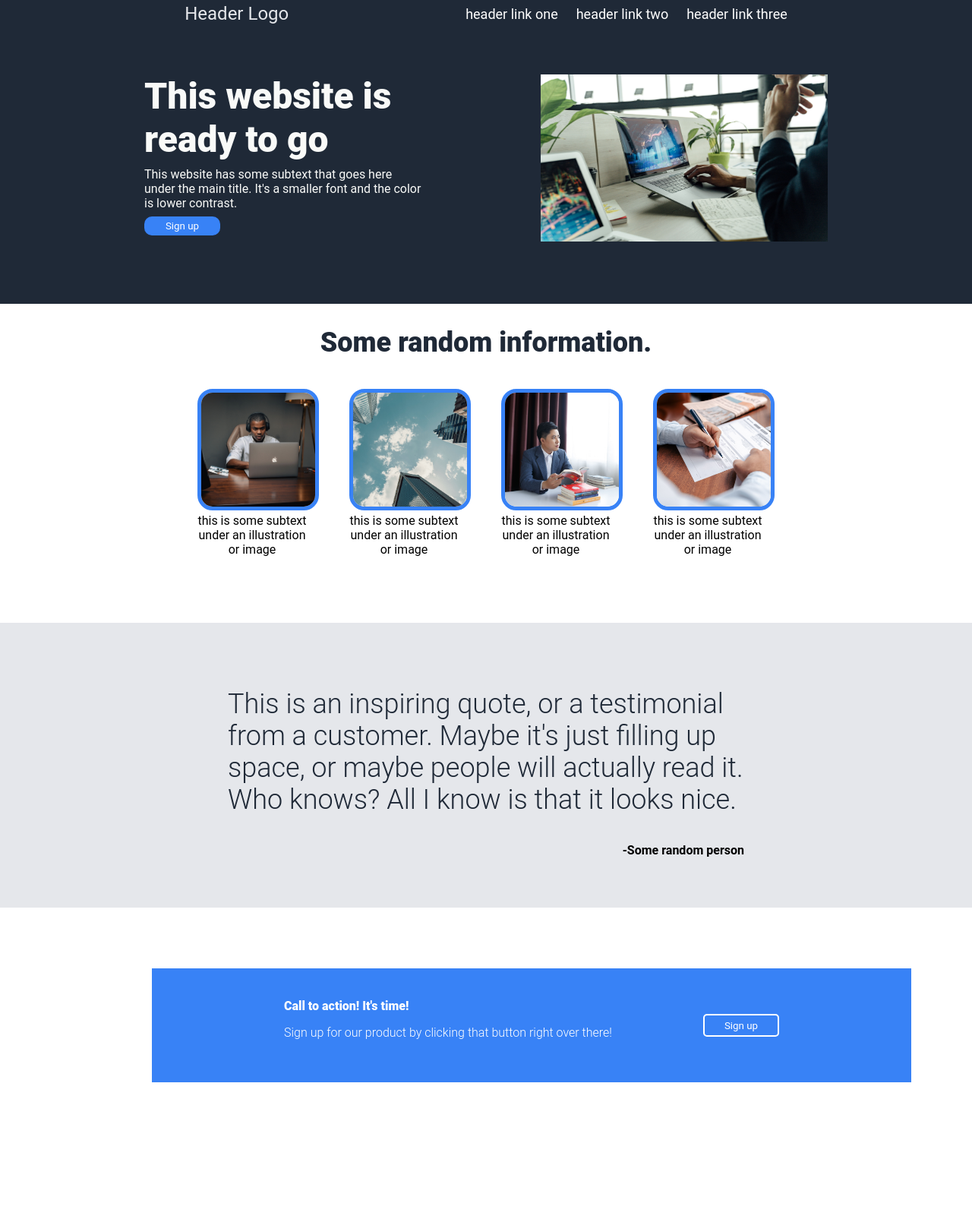
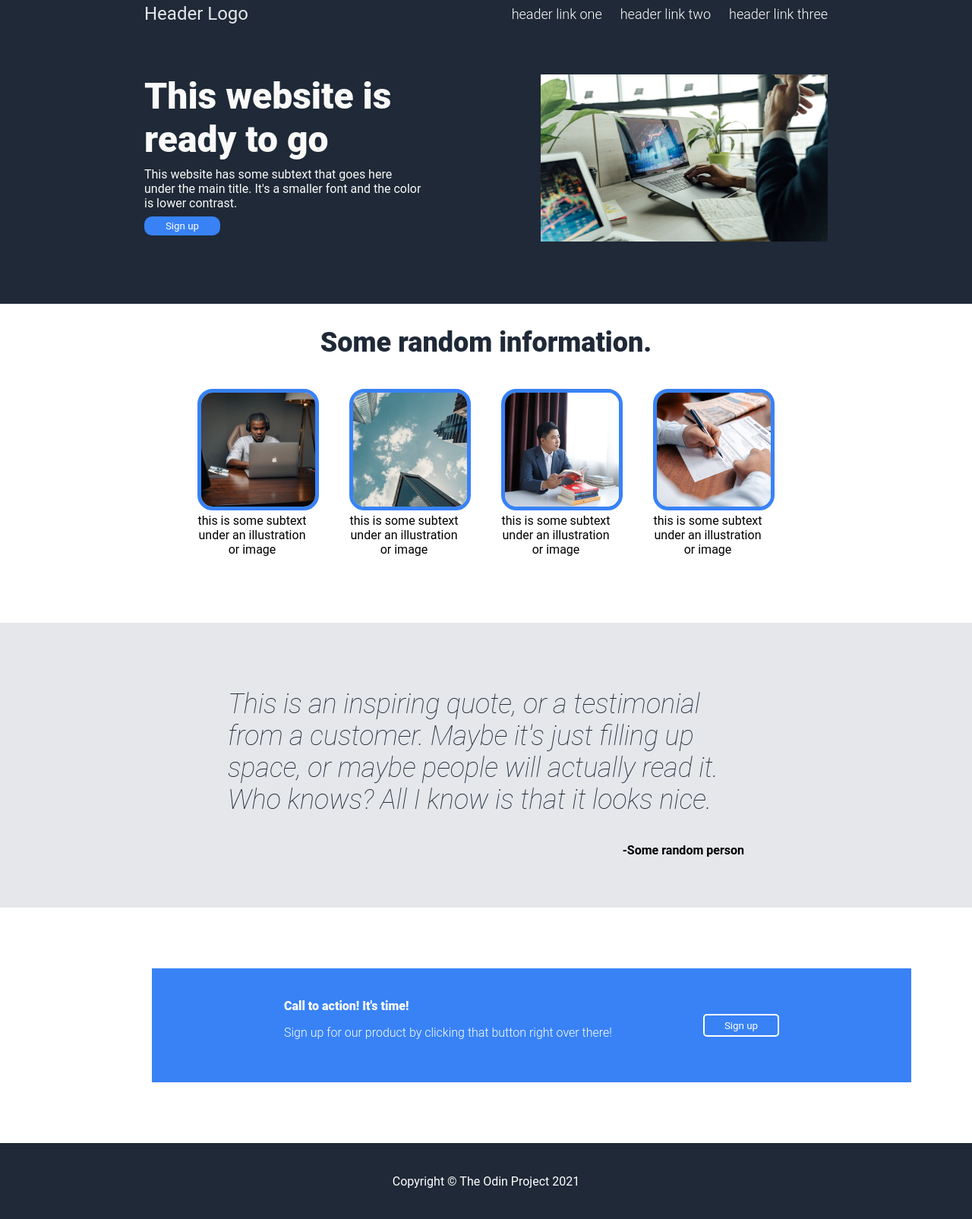
Before and after one commit to danoliver1987/landing-page, a plain HTML site: page index.html in a window 1280 px wide. Shown: the top 1605 px of the page at 76% size. Before the commit the page ends 1505 px from the top, so only its background shows below. Drawn offline with Linux system fonts and the light colour scheme.

Commit message:
Add final sections and clean code

```diff
--- a/index.html
+++ b/index.html
@@ -83,5 +83,9 @@
         </div>
     </div>
 
+    <footer>
+        Copyright &#169; The Odin Project 2021
+    </footer>
+
 </body>
 </html>
--- a/styles.css
+++ b/styles.css
@@ -13,10 +13,11 @@ body {
     display: flex;
     justify-content: space-between;
     align-items: center;
-    max-width: 1200px;
     margin: 0 auto;
     padding: 4px 40px 16px;
-    width: 62%;
+    width: 100%;
+    max-width: 900px;
+    margin: 0 auto;
 }
 
 .header {
@@ -29,6 +30,7 @@ body {
     gap: 24px;
     justify-content: flex-end;
     font-size: 18px;
+    font-weight: 300;
 }
 
 .link-container a {
@@ -94,13 +96,10 @@ body {
     display: flex;
     flex-direction: column;
     align-items: center;
-    max-width: 100%;
     padding: 0px 0px 120px 0px;
 }
 
 .second-title {
-    display: flex;
-    justify-content: center;
     font-size: 36px;
     color: #1f2937;
     font-weight: 900;
@@ -137,7 +136,6 @@ figcaption {
     height: 250px;
     display: flex;
     flex-direction: column;
-    max-width: 100%;
     background-color: #e5e7eb;
     padding: 50px 300px 75px 300px;
 }
@@ -145,14 +143,13 @@ figcaption {
 .full-third-section p {
     font-size: 36px;
     color : #1f2937;
-    font-weight: 300;
+    font-weight: lighter;
     display: flex;
-    align-items: center;
+    font-style: italic;
 }
 
 .random-person {
-    display: flex;
-    justify-content: flex-end;
+    text-align: right;
     font-weight: bold;
 }
 
@@ -203,3 +200,12 @@ figcaption {
     align-items: center;
     margin-left: 100px;
 }
+
+footer {
+    background-color: #1f2937;
+    height: 100px;
+    width: 100%;
+    color: white;
+    text-align: center;
+    align-content: center;
+}
```
Also changed, not shown: 1 other file.
